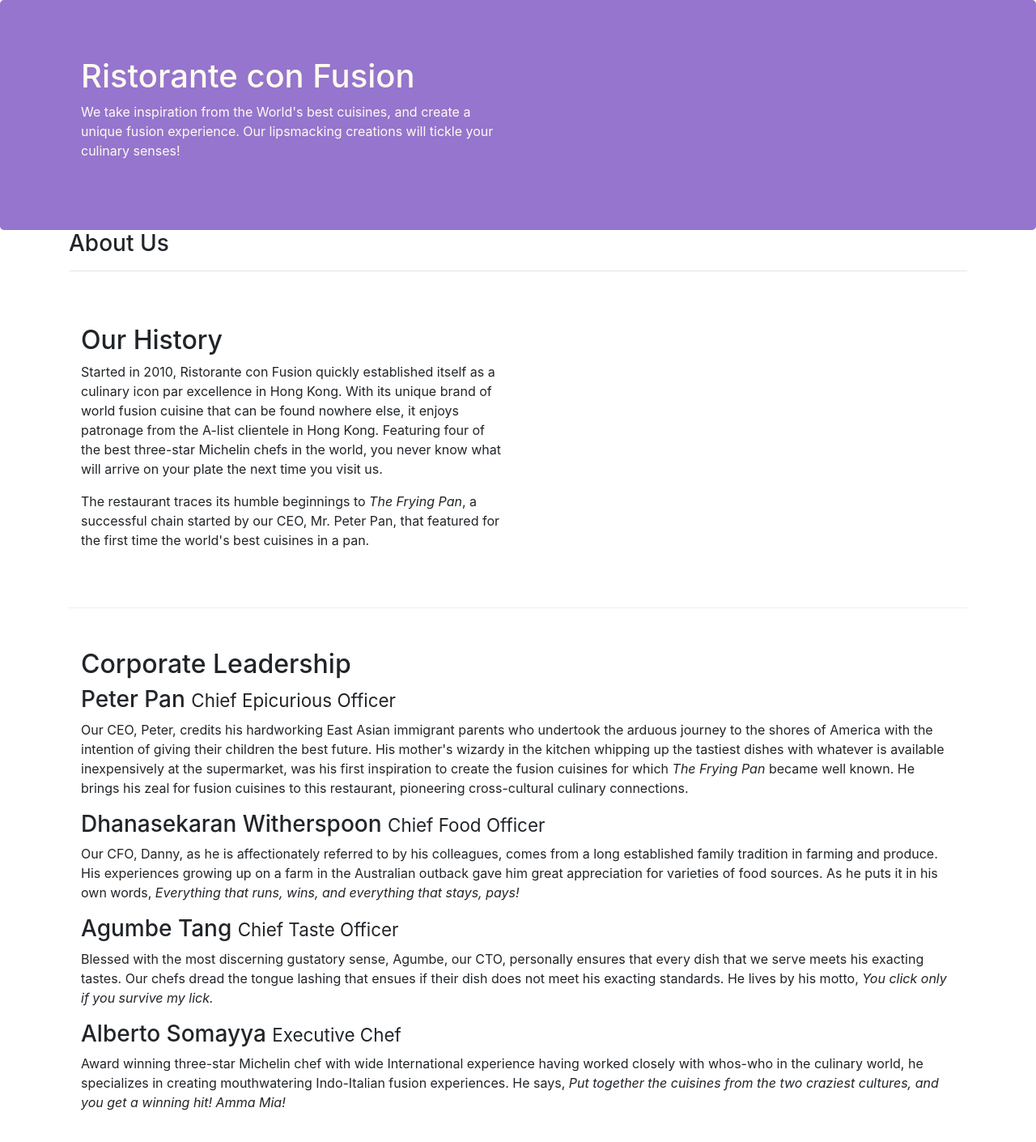
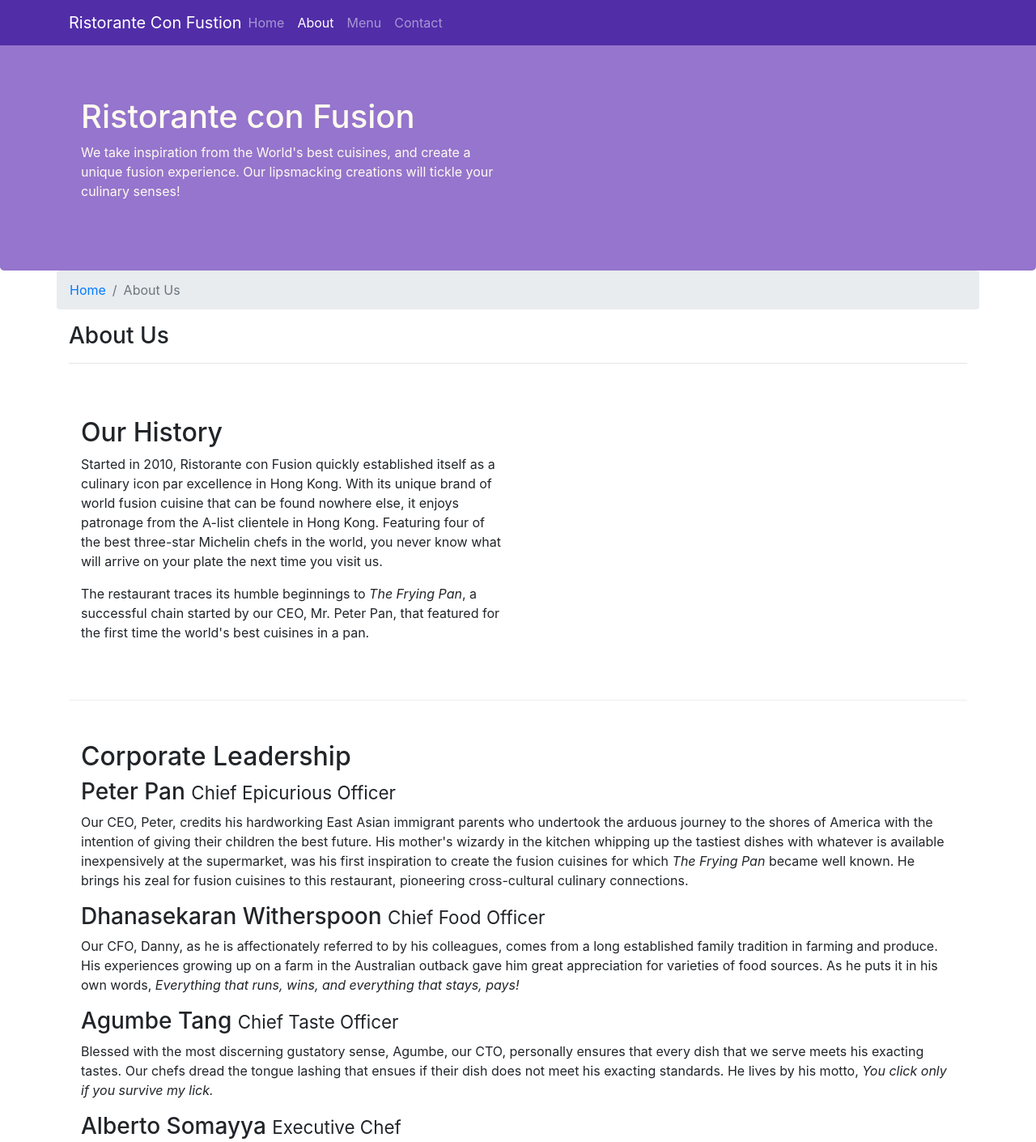
Before and after one commit to KizmetMars/conFusion, a website: page aboutus.html in a window 1280 px wide. Shown: the top 1410 px of the page at 81% size. Drawn offline with nearby package versions, Linux system fonts and the light colour scheme.

Commit message:
navbar and breadcrumbs

```diff
--- a/aboutus.html
+++ b/aboutus.html
@@ -1,3 +1,4 @@
+
 <!DOCTYPE html>
 <html lang="en">
 
@@ -16,6 +17,22 @@
 </head>
 
 <body>
+    <nav class="navbar navbar-dark navbar-expand-sm fixed-top">
+            <div class="container">
+                <button class="navbar-toggler" type="button" data-toggle="collapse" datatarget="#Navbar">
+                    <span class="navbar-toggler-icon"></span>
+                </button>
+                <a class="navbar-brand mr-auto" href="./index.html">Ristorante Con Fustion</a>
+                <div class="collapse navbar-collapse" id="Navbar">
+                    <ul class="navbar-nav mr-auto">
+                        <li class="nav-item"><a class="nav-link" href="./index.html">Home</a></li>
+                        <li class="nav-item active"><a class="nav-link" href="#">About</a></li>
+                        <li class="nav-item"><a class="nav-link" href="#">Menu</a></li>
+                        <li class="nav-item"><a class="nav-link" href="#">Contact</a></li>
+                    </ul>
+                </div>
+            </div>
+        </nav>
 
     <header class="jumbotron">
         <div class="container">
@@ -32,6 +49,10 @@
 
     <div class="container">
         <div class="row">
+            <ol class="col-12 breadcrumb">
+                <li class="breadcrumb-item"><a href="./index.html">Home</a></li>
+                <li class="breadcrumb-item active">About Us</li>
+            </ol>
             <div class="col-12">
                <h3>About Us</h3>
                <hr>
@@ -53,21 +74,13 @@
             <div class="col-12">
                 <h2>Corporate Leadership</h2>
                 <h3>Peter Pan <small>Chief Epicurious Officer</small></h3>
-                <div class="d-none d-sm-block">
-                    <p>Our CEO, Peter, credits his hardworking East Asian immigrant parents who undertook the arduous journey to the shores of America with the intention of giving their children the best future. His mother's wizardy in the kitchen whipping up the tastiest dishes with whatever is available inexpensively at the supermarket, was his first inspiration to create the fusion cuisines for which <em>The Frying Pan</em> became well known. He brings his zeal for fusion cuisines to this restaurant, pioneering cross-cultural culinary connections.</p>
-                </div>
+                <p class="d-none d-sm-block">Our CEO, Peter, credits his hardworking East Asian immigrant parents who undertook the arduous journey to the shores of America with the intention of giving their children the best future. His mother's wizardy in the kitchen whipping up the tastiest dishes with whatever is available inexpensively at the supermarket, was his first inspiration to create the fusion cuisines for which <em>The Frying Pan</em> became well known. He brings his zeal for fusion cuisines to this restaurant, pioneering cross-cultural culinary connections.</p>
                 <h3>Dhanasekaran Witherspoon <small>Chief Food Officer</small></h3>
-                <div class="d-none d-sm-block">
-                    <p>Our CFO, Danny, as he is affectionately referred to by his colleagues, comes from a long established family tradition in farming and produce. His experiences growing up on a farm in the Australian outback gave him great appreciation for varieties of food sources. As he puts it in his own words, <em>Everything that runs, wins, and everything that stays, pays!</em></p>
-                </div>
+                <p  class="d-none d-sm-block">Our CFO, Danny, as he is affectionately referred to by his colleagues, comes from a long established family tradition in farming and produce. His experiences growing up on a farm in the Australian outback gave him great appreciation for varieties of food sources. As he puts it in his own words, <em>Everything that runs, wins, and everything that stays, pays!</em></p>
                 <h3>Agumbe Tang <small>Chief Taste Officer</small></h3>
-                <div class="d-none d-sm-block">
-                    <p>Blessed with the most discerning gustatory sense, Agumbe, our CTO, personally ensures that every dish that we serve meets his exacting tastes. Our chefs dread the tongue lashing that ensues if their dish does not meet his exacting standards. He lives by his motto, <em>You click only if you survive my lick.</em></p>
-                </div>
+                <p  class="d-none d-sm-block">Blessed with the most discerning gustatory sense, Agumbe, our CTO, personally ensures that every dish that we serve meets his exacting tastes. Our chefs dread the tongue lashing that ensues if their dish does not meet his exacting standards. He lives by his motto, <em>You click only if you survive my lick.</em></p>
                 <h3>Alberto Somayya <small>Executive Chef</small></h3>
-                <div class="d-none d-sm-block">
-                    <p>Award winning three-star Michelin chef with wide International experience having worked closely with whos-who in the culinary world, he specializes in creating mouthwatering Indo-Italian fusion experiences. He says, <em>Put together the cuisines from the two craziest cultures, and you get a winning hit! Amma Mia!</em></p>
-                </div>
+                <p  class="d-none d-sm-block">Award winning three-star Michelin chef with wide International experience having worked closely with whos-who in the culinary world, he specializes in creating mouthwatering Indo-Italian fusion experiences. He says, <em>Put together the cuisines from the two craziest cultures, and you get a winning hit! Amma Mia!</em></p>
               </div>
        </div>
 
@@ -79,7 +92,7 @@
                 <div class="col-4 offset-1 col-sm-2">
                     <h5>Links</h5>
                     <ul class="list-unstyled">
-                        <li><a href="#">Home</a></li>
+                        <li><a href="./index.html">Home</a></li>
                         <li><a href="#">About</a></li>
                         <li><a href="#">Menu</a></li>
                         <li><a href="#">Contact</a></li>
@@ -114,7 +127,10 @@
            </div>
         </div>
     </footer>
-
+    <!-- jQuery first, then Popper.js, then Bootstrap JS. -->
+    <script src="node_modules/jquery/dist/jquery.slim.min.js"></script>
+    <script src="node_modules/popper.js/dist/umd/popper.min.js"></script>
+    <script src="node_modules/bootstrap/dist/js/bootstrap.min.js"></script>
 </body>
 
 </html>
--- a/css/styles.css
+++ b/css/styles.css
@@ -28,3 +28,12 @@ address{
     margin:0px;
     color:#0f0f0f;
 }
+
+body{
+    padding: 50px 0px 0px 0px;
+    z-index: 0;
+}
+
+.navbar-dark {
+    background-color: #512DA8;
+}
--- a/package.json
+++ b/package.json
@@ -2,7 +2,7 @@
   "name": "confusion",
   "version": "1.0.0",
   "description": "This is a website for Ristorante Con Fusion",
-  "main": "index.html",
+  "main": "aboutus.html",
   "scripts": {
     "start": "npm run lite",
     "test": "echo \"Error: no test specified\" && exit 1",
```
Also changed, not shown: index.html (+17 -1 lines), 1 other file.
